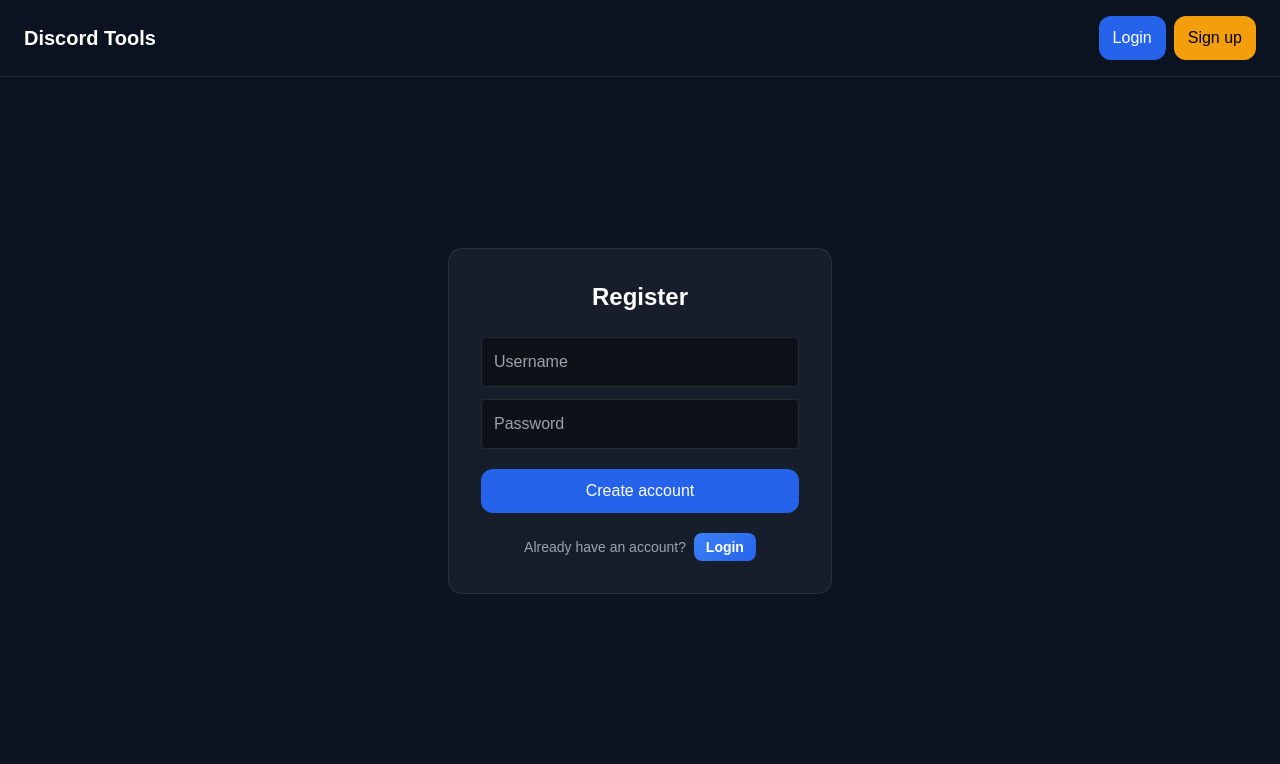
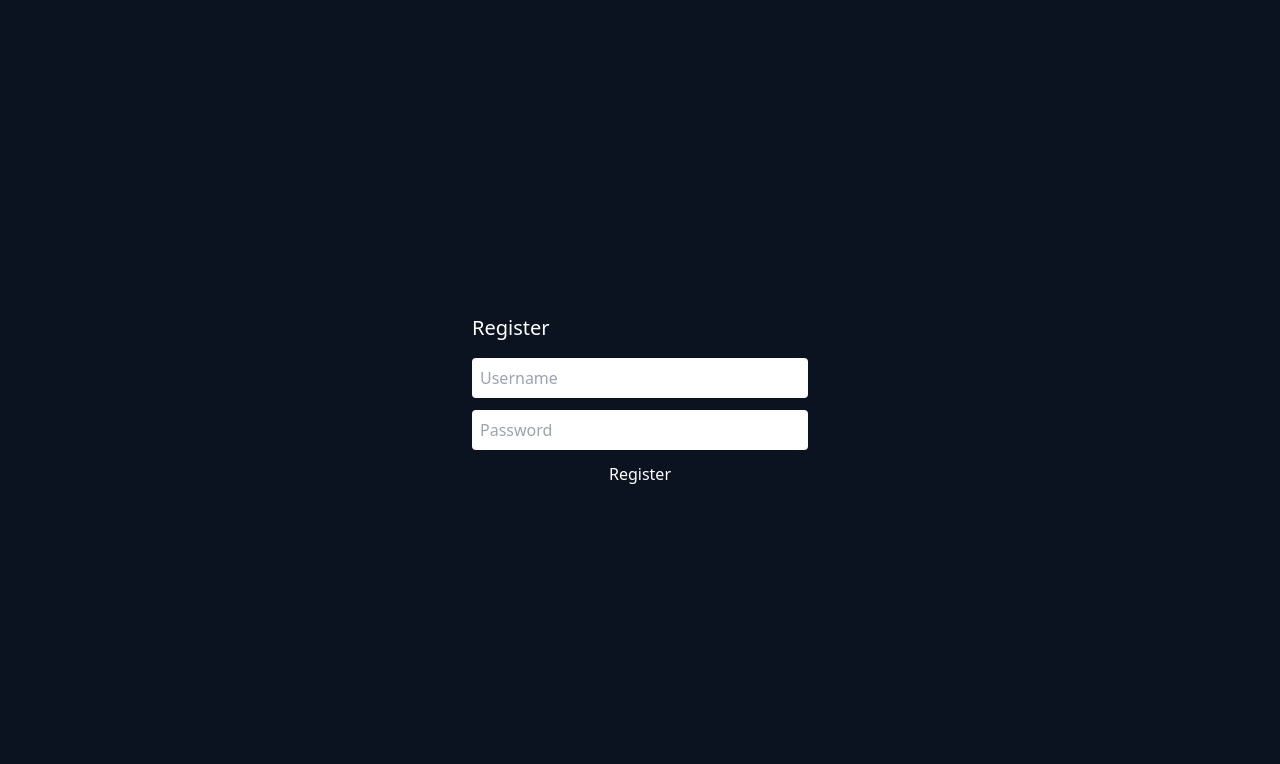
Before and after one commit to veskerlakq/Discord-Tools, a Flask app: page /register in a window 1280 px wide. Shown: the top 764 px of the page. Run offline with Flask 3, Linux system fonts and the light colour scheme; some libraries are stand-ins or nearby versions.

Commit message:
Update register.html

```diff
--- a/FlaskProject/templates/register.html
+++ b/FlaskProject/templates/register.html
@@ -1,46 +1,19 @@
-{% extends "base.html" %}
+{% extends "auth_base.html" %}
 
 {% block content %}
 
-<div class="flex justify-center items-center h-[80vh]">
+<div class="card p-6 w-96">
 
-<form method="POST" class="card p-8 w-96">
+    <h2 class="text-xl mb-4">Register</h2>
 
-    <h2 class="text-2xl font-bold mb-6 text-center">Register</h2>
+    <form method="POST" class="flex flex-col gap-3">
 
-    {% if error %}
-    <div class="bg-red-500/20 border border-red-500 text-red-300 p-2 rounded mb-4">
-        {{ error }}
-    </div>
-    {% endif %}
+        <input name="username" placeholder="Username" class="p-2 text-black rounded">
+        <input name="password" type="password" placeholder="Password" class="p-2 text-black rounded">
 
-    <input name="username"
-           placeholder="Username"
-           class="w-full p-3 mb-3 rounded bg-black/40 border border-white/10">
+        <button class="btn yellow">Register</button>
 
-    <input name="password"
-           type="password"
-           placeholder="Password"
-           class="w-full p-3 mb-5 rounded bg-black/40 border border-white/10">
-
-    <button class="btn blue w-full justify-center">
-        Create account
-    </button>
-
-    <!-- BACK TO LOGIN -->
-    <div class="text-center mt-5 text-gray-400 text-sm">
-
-        <span>Already have an account?</span>
-
-        <a href="/login"
-           class="ml-1 font-bold text-white px-3 py-1 rounded-lg"
-           style="background: linear-gradient(135deg,#3b82f6,#2563eb); display:inline-block;">
-            Login
-        </a>
-
-    </div>
-
-</form>
+    </form>
 
 </div>
 
```
